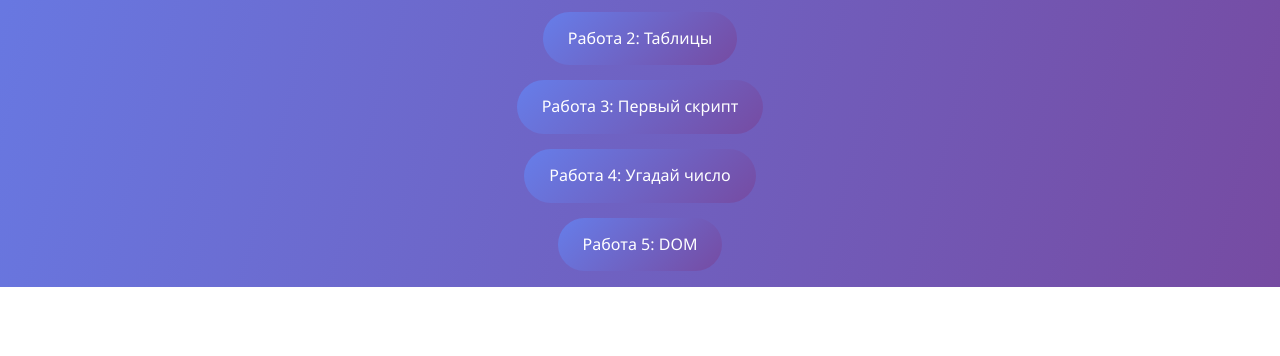
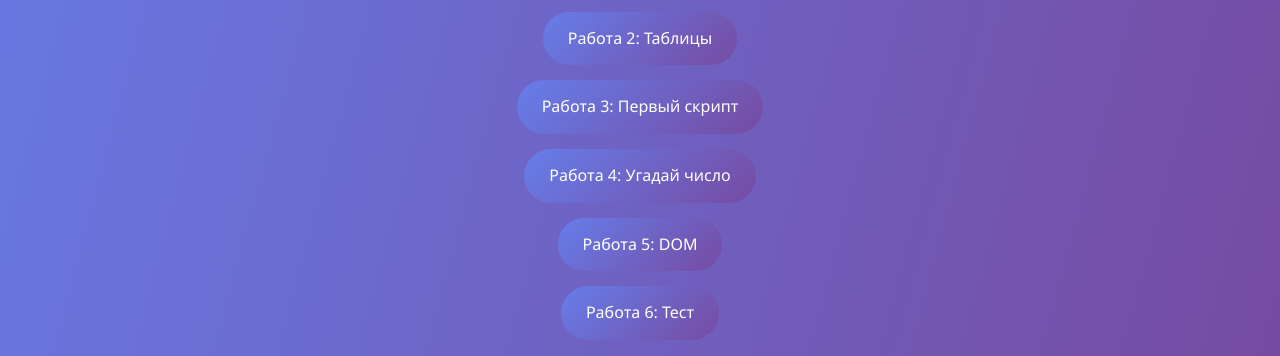
Before and after one commit to MaksEmo/MaksEmo.github.io, a plain HTML site: page index.html in a window 1280 px wide. Shown: the part 721-1077 px from the top of the page. Before the commit the page ends 1008 px from the top, so only its background shows below. Drawn offline with Linux system fonts and the light colour scheme.

Commit message:
Ссылка

```diff
--- a/index.html
+++ b/index.html
@@ -84,6 +84,7 @@
             <li><a href="first_script.html">Работа 3: Первый скрипт</a></li>
             <li><a href="ugadaika.html">Работа 4: Угадай число</a></li>
             <li><a href="dom/dom.html">Работа 5: DOM</a></li>
+            <li><a href="test/test.html">Работа 6: Тест</a></li>
         </ul>
         </center>
 </body>
```
